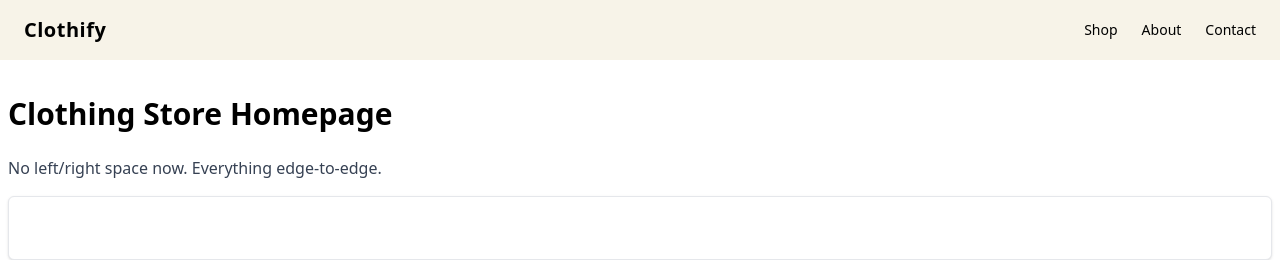
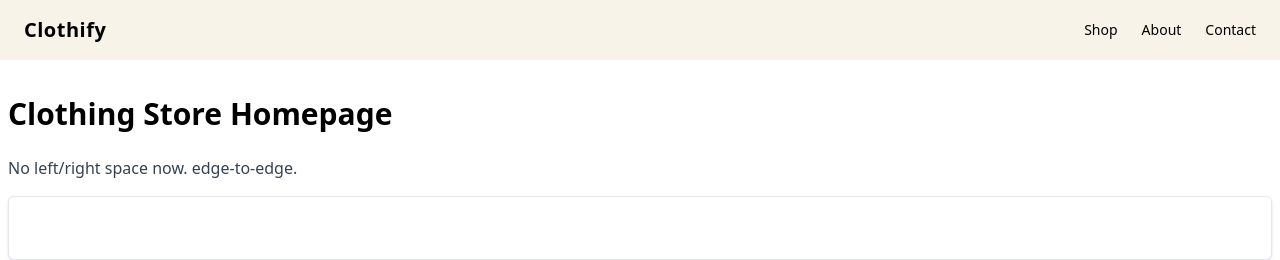
Before and after one commit to sandeep21r/Ecom-Frontend, a React (Vite) app: page / in a window 1280 px wide. Shown: the top 260 px of the page. Built offline with nearby package versions, Linux system fonts and the light colour scheme.

Commit message:
home page fix

```diff
--- a/src/App.tsx
+++ b/src/App.tsx
@@ -9,7 +9,7 @@ function App() {
         <h1 className="mb-6 text-3xl font-semibold">Clothing Store Homepage</h1>
 
         <p className="mb-4 text-gray-700">
-          No left/right space now. Everything edge-to-edge.
+          No left/right space now.  edge-to-edge.
         </p>
 
         <div className="space-y-4">
```
